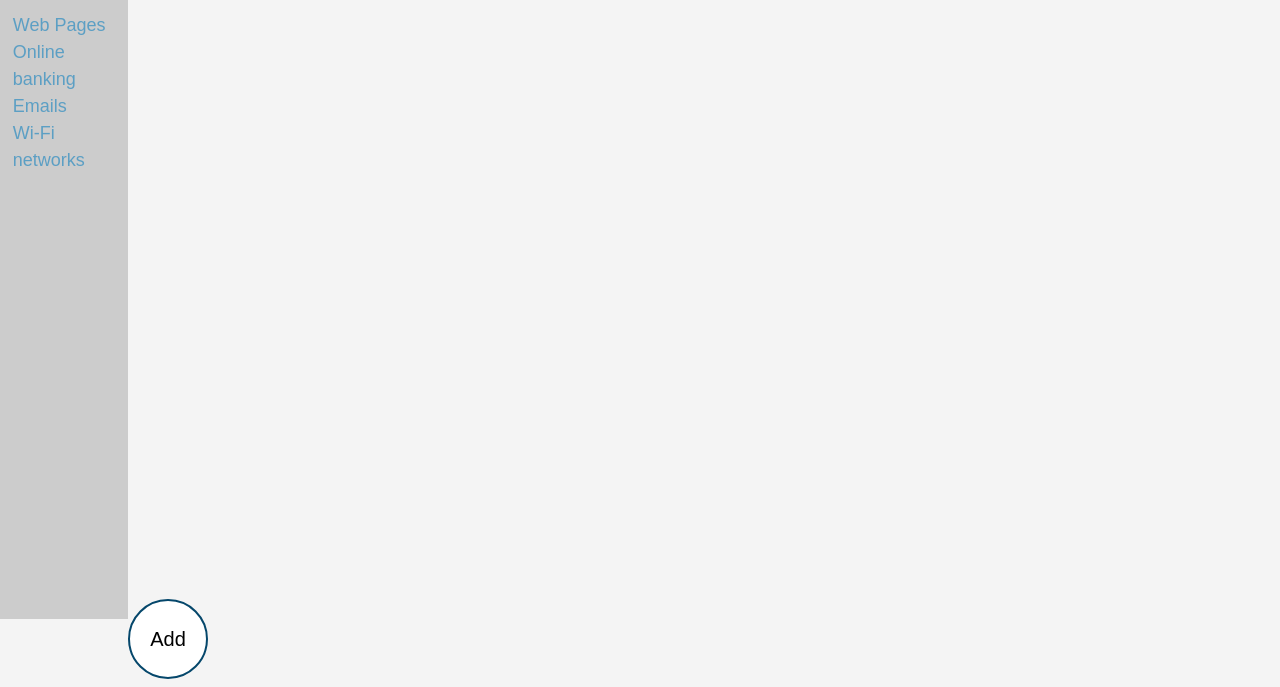
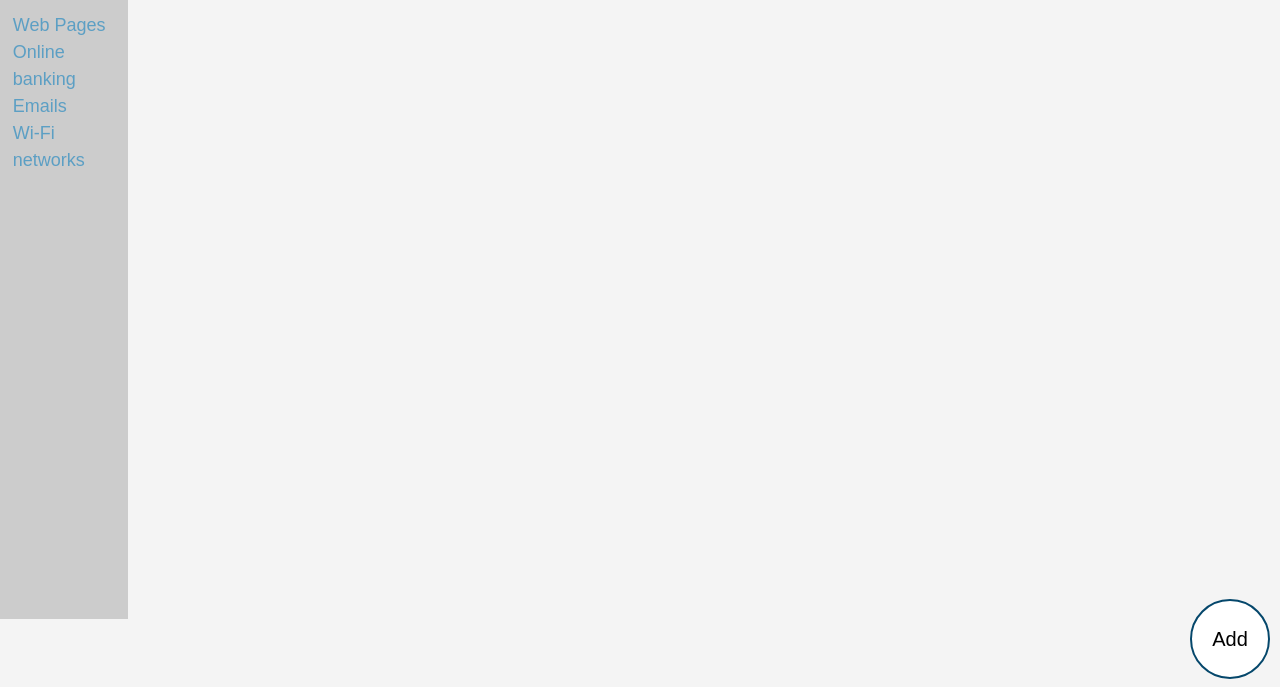
Before and after one commit to alinciocoveanu/Passer, a PHP site: page /account.html in a window 1280 px wide. Shown: the part 113-800 px from the top of the page. Run offline with PHP 8.4, Linux system fonts and the light colour scheme.

Commit message:
changes - accounts + css

```diff
--- a/Front-End/account.html
+++ b/Front-End/account.html
@@ -49,8 +49,9 @@
             </ul>
         </div>
         <div id="rigthBox">
+            <button class="add-button" type="submit">Add</button>
             <div class="container">
-                <button type="submit">Add</button>
+
             </div>
         </div>
 
--- a/Front-End/css/style.css
+++ b/Front-End/css/style.css
@@ -286,7 +286,7 @@ button:hover{
 
 #leftMenu {
     float: left;
-    width: 10%;
+    min-width: 10%;
     height: 620px;
     background-color: #cccccc;
     -webkit-box-sizing: border-box;
@@ -313,12 +313,15 @@ button:hover{
 #rigthBox {
     float: right;
     width: 90%;
+    position: relative;
 }
 
-#rigthBox .container button {
+#rigthBox button {
     text-align: center;
     font-size: 20px;
-    position: absolute;
+    position: fixed;
+    right:10px;
+    bottom:40px;
     background-color: white;
     color: black;
     padding: 10px;
@@ -332,7 +335,7 @@ button:hover{
     -webkit-transition-duration: 0.4s;
 }
 
-#rigthBox .container button:hover {
+#rigthBox button:hover {
     background-color: #05476B;
     color: white;
 }
```
